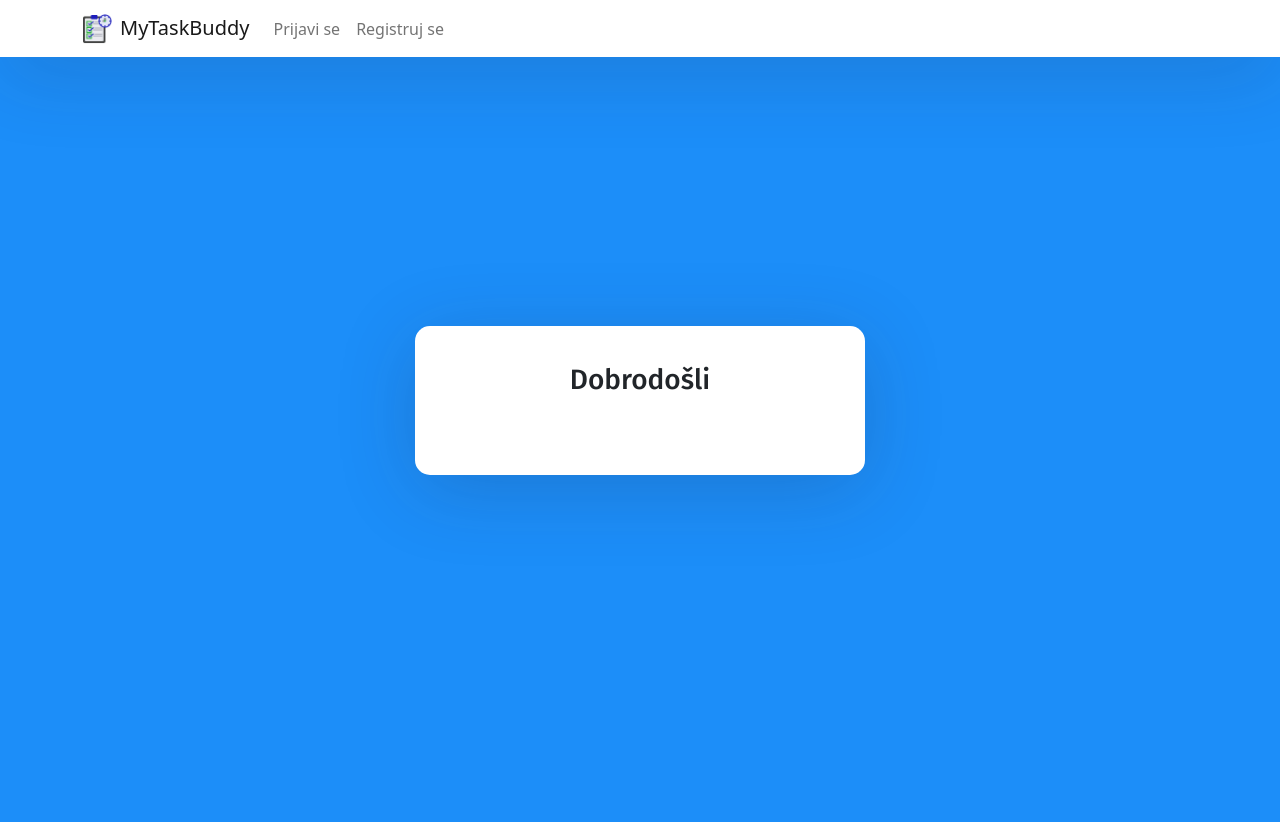
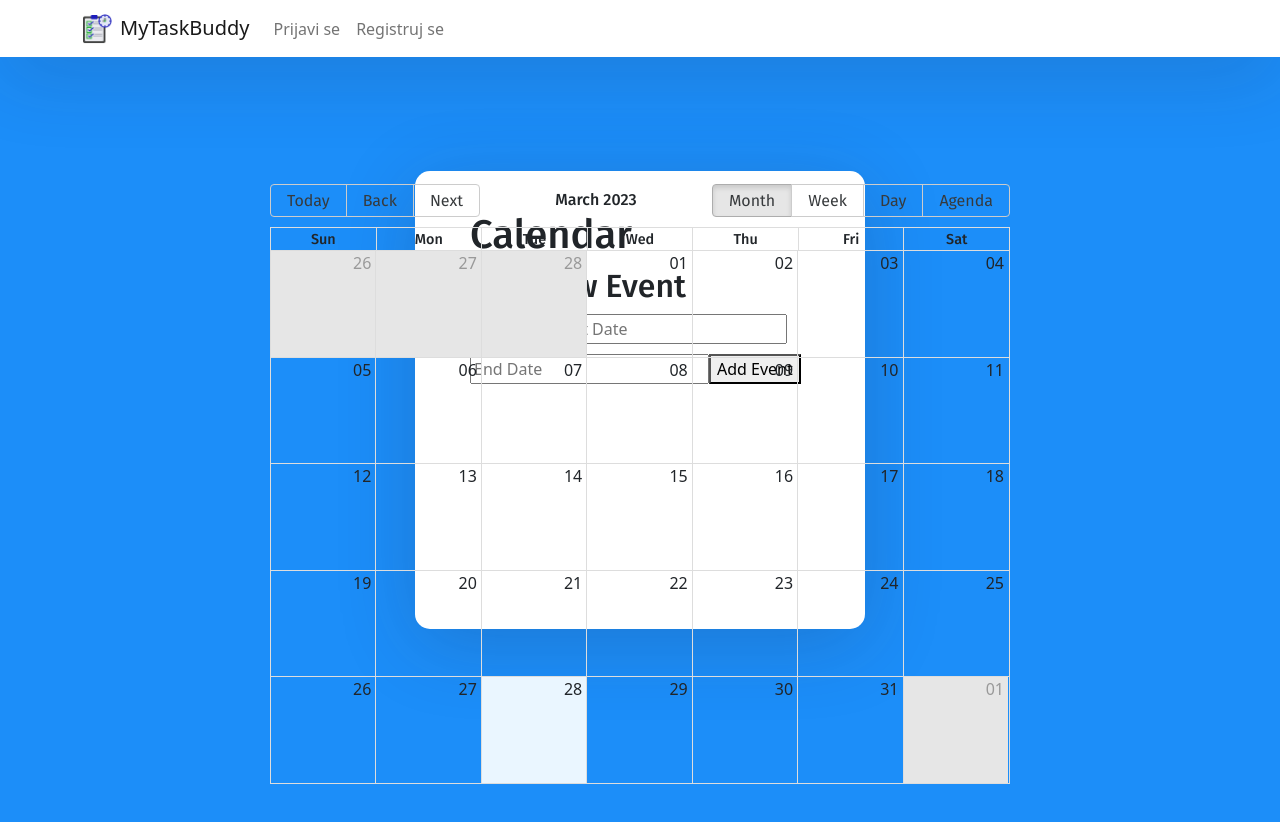
Before and after one commit to smuratovic3/my-task-buddy, a React (Create React App) app: page /home-page in a window 1280 px wide. Shown: the top 822 px of the page. Before the commit the page ends 800 px from the top, so only its background shows below. Built offline with nearby package versions, Linux system fonts and the light colour scheme.

Commit message:
Added calendar on home page, not finished

```diff
--- a/package.json
+++ b/package.json
@@ -7,7 +7,10 @@
     "@testing-library/react": "^13.4.0",
     "@testing-library/user-event": "^13.5.0",
     "bootstrap": "^5.2.3",
+    "date-fns": "^2.29.3",
     "react": "^18.2.0",
+    "react-big-calendar": "^1.6.9",
+    "react-datepicker": "^4.11.0",
     "react-dom": "^18.2.0",
     "react-router-dom": "^6.9.0",
     "react-scripts": "5.0.1",
--- a/src/App.css
+++ b/src/App.css
@@ -1,6 +1,11 @@
 .App {
-  text-align: center;
+  height: 100%;
+  width: 100%;
+  padding: 0;
+  margin: 0;
+
 }
+
 
 .App-logo {
   height: 40vmin;
--- a/src/App.js
+++ b/src/App.js
@@ -6,6 +6,7 @@ import Login from "./components/LoginComponent";
 import SignUp from "./components/SignUpComponent";
 import ForgotPassword from "./components/ForgotPassword";
 import HomePage from "./components/HomePageComponent";
+import "./App.css";
 
 function App() {
   return (
--- a/src/components/HomePageComponent.js
+++ b/src/components/HomePageComponent.js
@@ -1,13 +1,119 @@
 import React, { Component } from "react";
+import format from "date-fns/format";
+import getDay from "date-fns/getDay";
+import parse from "date-fns/parse";
+import startOfWeek from "date-fns/startOfWeek";
+import { Calendar, dateFnsLocalizer } from "react-big-calendar";
+import "react-big-calendar/lib/css/react-big-calendar.css";
+import DatePicker from "react-datepicker";
+import "react-datepicker/dist/react-datepicker.css";
+import "../css/HomePage.css";
 
-export default class HomePage extends Component {
+const locales = {
+  "en-US": require("date-fns/locale/en-US"),
+};
+const localizer = dateFnsLocalizer({
+  format,
+  parse,
+  startOfWeek,
+  getDay,
+  locales,
+});
+
+export default class HomePageComponent extends Component {
+  constructor(props) {
+    super(props);
+    this.state = {
+      newEvent: { title: "", start: "", end: "" },
+      allEvents: [
+        {
+          title: "Big Meeting",
+          allDay: true,
+          start: new Date(2021, 6, 0),
+          end: new Date(2021, 6, 0),
+        },
+        {
+          title: "Vacation",
+          start: new Date(2021, 6, 7),
+          end: new Date(2021, 6, 10),
+        },
+        {
+          title: "Conference",
+          start: new Date(2021, 6, 20),
+          end: new Date(2021, 6, 23),
+        },
+      ],
+    };
+    this.handleAddEvent = this.handleAddEvent.bind(this);
+  }
+
+  handleAddEvent() {
+    const { newEvent, allEvents } = this.state;
+
+    for (let i = 0; i < allEvents.length; i++) {
+      const d1 = new Date(allEvents[i].start);
+      const d2 = new Date(newEvent.start);
+      const d3 = new Date(allEvents[i].end);
+      const d4 = new Date(newEvent.end);
+
+      if ((d1 <= d2 && d2 <= d3) || (d1 <= d4 && d4 <= d3)) {
+        alert("CLASH");
+        break;
+      }
+    }
+
+    this.setState({
+      allEvents: [...allEvents, newEvent],
+      newEvent: { title: "", start: "", end: "" },
+    });
+  }
+
   render() {
+    const { newEvent, allEvents } = this.state;
+
     return (
-      <form>
-        <h3>Dobrodošli</h3>
-
-        <p className="home-page text-right"></p>
-      </form>
+      <div className="HomePage">
+        <h1>Calendar</h1>
+        <h2>Add New Event</h2>
+        <div>
+          <input
+            type="text"
+            placeholder="Add Title"
+            style={{ width: "20%", marginRight: "10px" }}
+            value={newEvent.title}
+            onChange={(e) =>
+              this.setState({
+                newEvent: { ...newEvent, title: e.target.value },
+              })
+            }
+          />
+          <DatePicker
+            placeholderText="Start Date"
+            style={{ marginRight: "10px" }}
+            selected={newEvent.start}
+            onChange={(start) =>
+              this.setState({ newEvent: { ...newEvent, start } })
+            }
+          />
+          <DatePicker
+            placeholderText="End Date"
+            selected={newEvent.end}
+            onChange={(end) =>
+              this.setState({ newEvent: { ...newEvent, end } })
+            }
+          />
+          <button style={{ marginTop: "10px" }} onClick={this.handleAddEvent}>
+            Add Event
+          </button>
+        </div>
+        <Calendar
+          localizer={localizer}
+          events={allEvents}
+          startAccessor="start"
+          endAccessor="end"
+          style={{ height: 600, margin: "-200px" }}
+        />
+      </div>
     );
   }
 }
--- /dev/null
+++ b/src/css/HomePage.css
@@ -0,0 +1,6 @@
+.HomePage {
+    height: 200%;
+    width: 100%;
+    margin: 0;
+    padding: 0;
+  }
```
Also changed, not shown: 1 other file (tests, documents, lock files or other folders).
